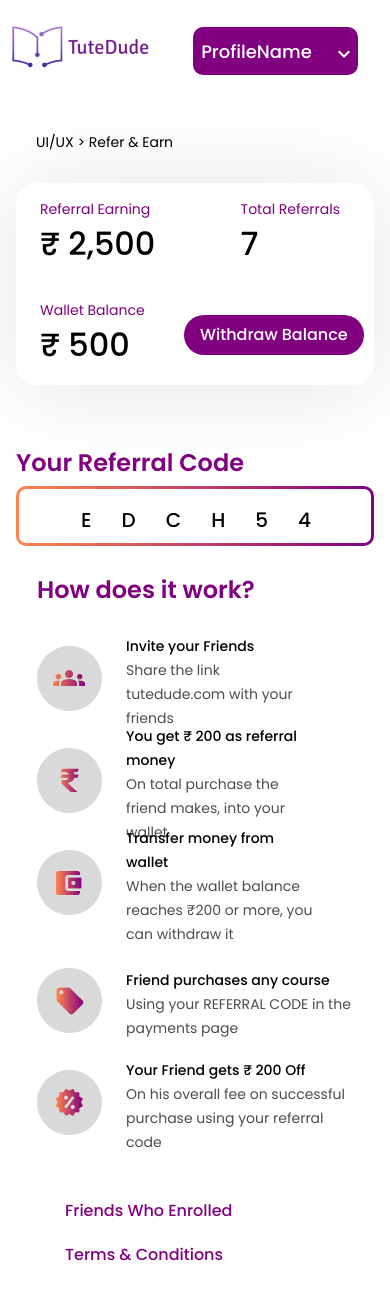
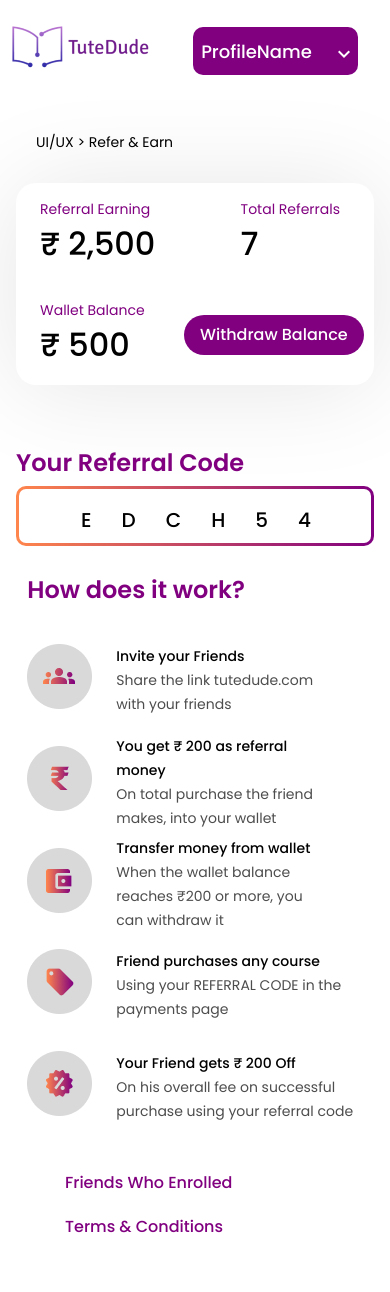
Before and after one commit to SouravCodes101/tuteDude, a React (Vite) app: page / in a window 390 px wide. After the commit the page ends 1264 px from the top, so only its background shows below. Built offline with nearby package versions, Linux system fonts and the light colour scheme.

Commit message:
fixed padding 3

```diff
--- a/src/components/work/work.css
+++ b/src/components/work/work.css
@@ -51,12 +51,12 @@
 @media screen and (max-width: 864px) {
   .tuteDude__container {
    padding-right: 7%;
-   padding-left: 9.5%;
+   padding-left: 7%;
     margin-top: -5%;
   }
   .tuteDude__work-item {
     width: 100%;
-    margin-bottom: 1rem;
+    margin-bottom: 2%;
   }
 
   .tuteDude__work-item_text h3,
@@ -64,6 +64,10 @@
     font-size: 14px;
   }
 
+  .tuteDude__work1 {
+    margin-bottom: -2%;
+  }
+
   .tuteDude__container-hdw {
     margin-bottom: -18%;
   }
```
